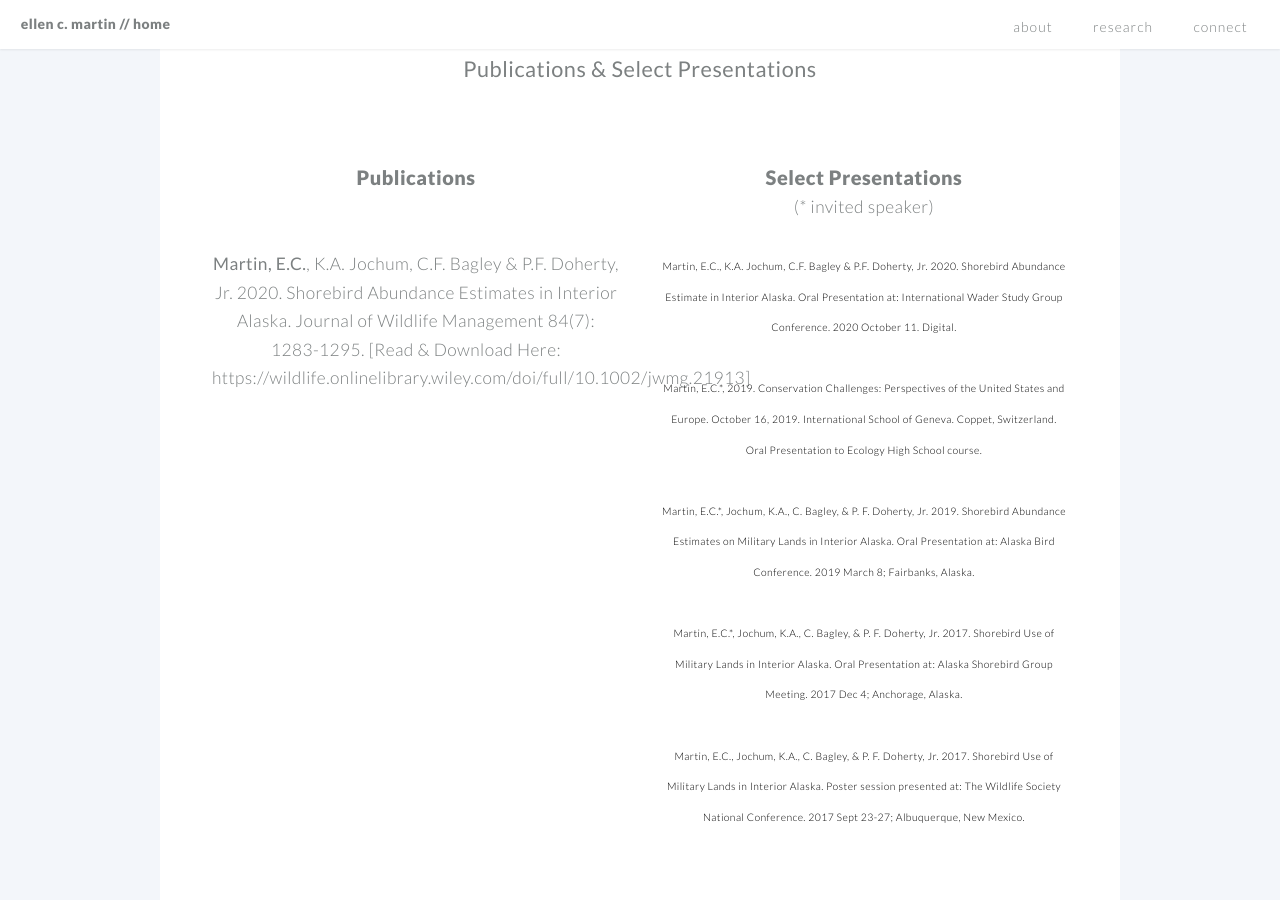
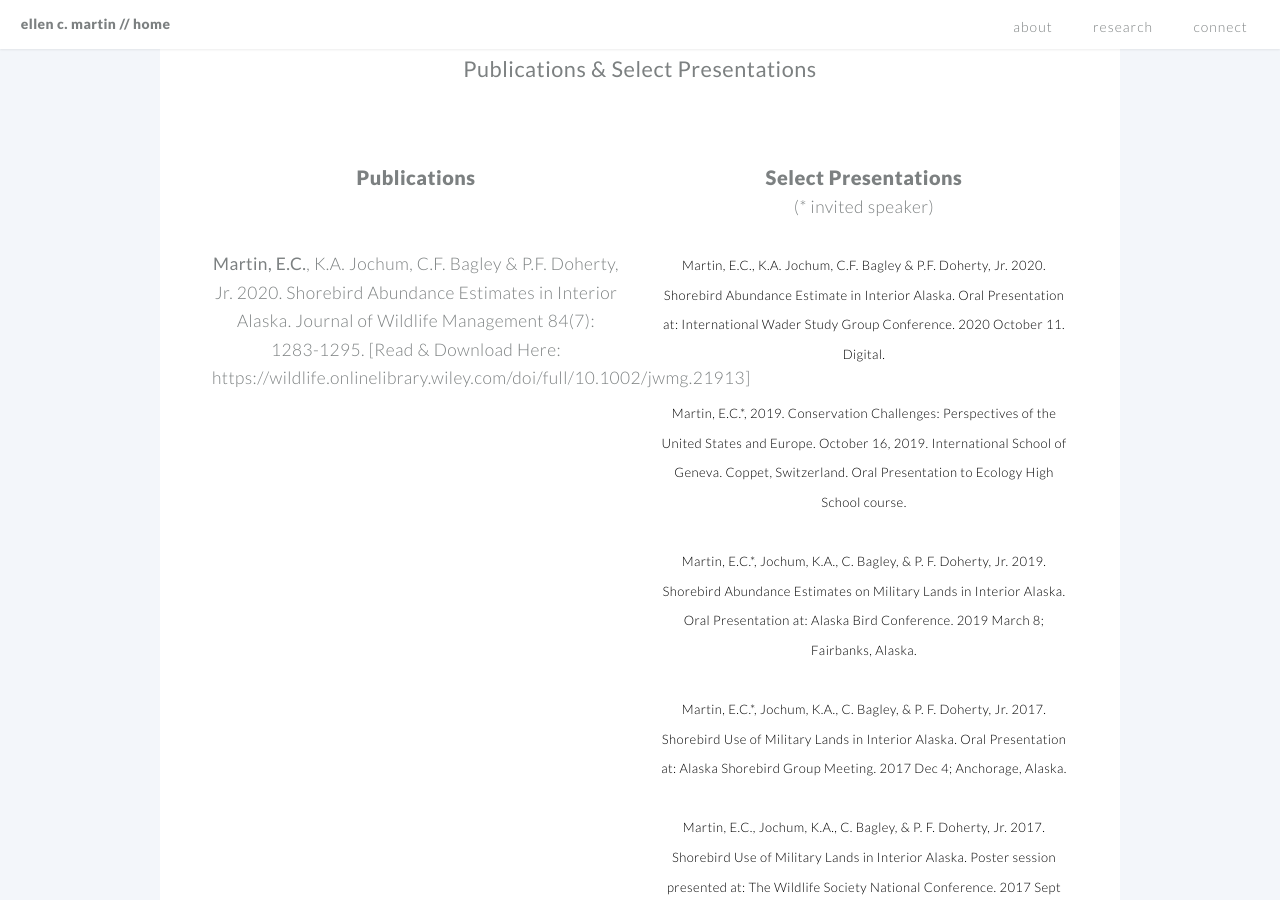
Before and after one commit to EllenCMartin/EllenCMartin.github.io, a Jekyll site: the page built from index.md, in a window 1280 px wide and 900 px high, scrolled down 2147 px. Built offline with Jekyll 4.4.1, drawn with Linux system fonts in a browser that asks for light colours.

Commit message:
Update presentations.html

```diff
--- a/_includes/presentations.html
+++ b/_includes/presentations.html
@@ -1,6 +1,6 @@
 <h1><a href="#">Select Presentations</a></h1>
 <p>(* invited speaker)<br><br>
-<span style="color:black; text-align:left; font-size:0.60em;">
+<span style="color:black; text-align:left; font-size:0.75em;">
 Martin, E.C., K.A. Jochum, C.F. Bagley & P.F. Doherty, Jr. 2020. Shorebird Abundance Estimate in Interior Alaska. Oral Presentation at: International Wader Study Group Conference. 2020 October 11. Digital.<br><br>
 
 Martin, E.C.*, 2019. Conservation Challenges: Perspectives of the United States and Europe. October 16, 2019. International School of Geneva. Coppet, Switzerland. Oral Presentation to Ecology High School course.<br><br>
```
